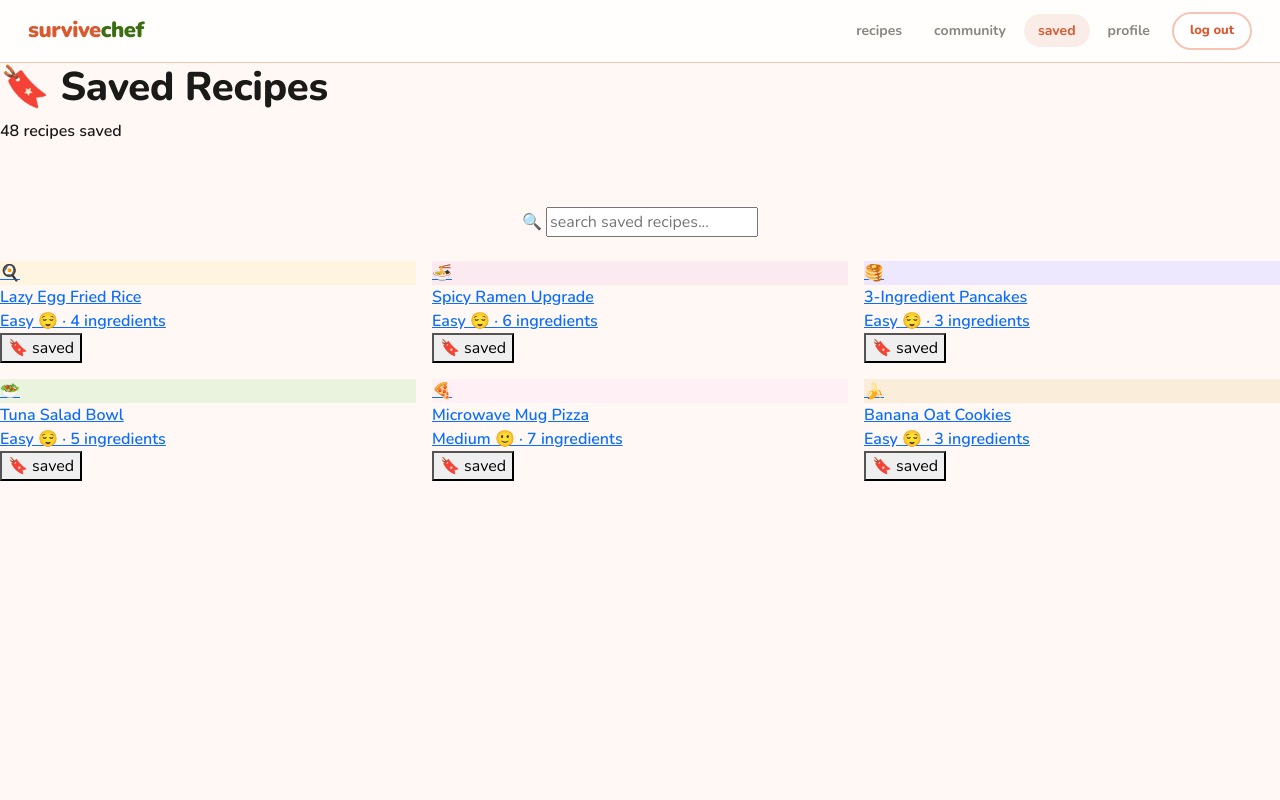
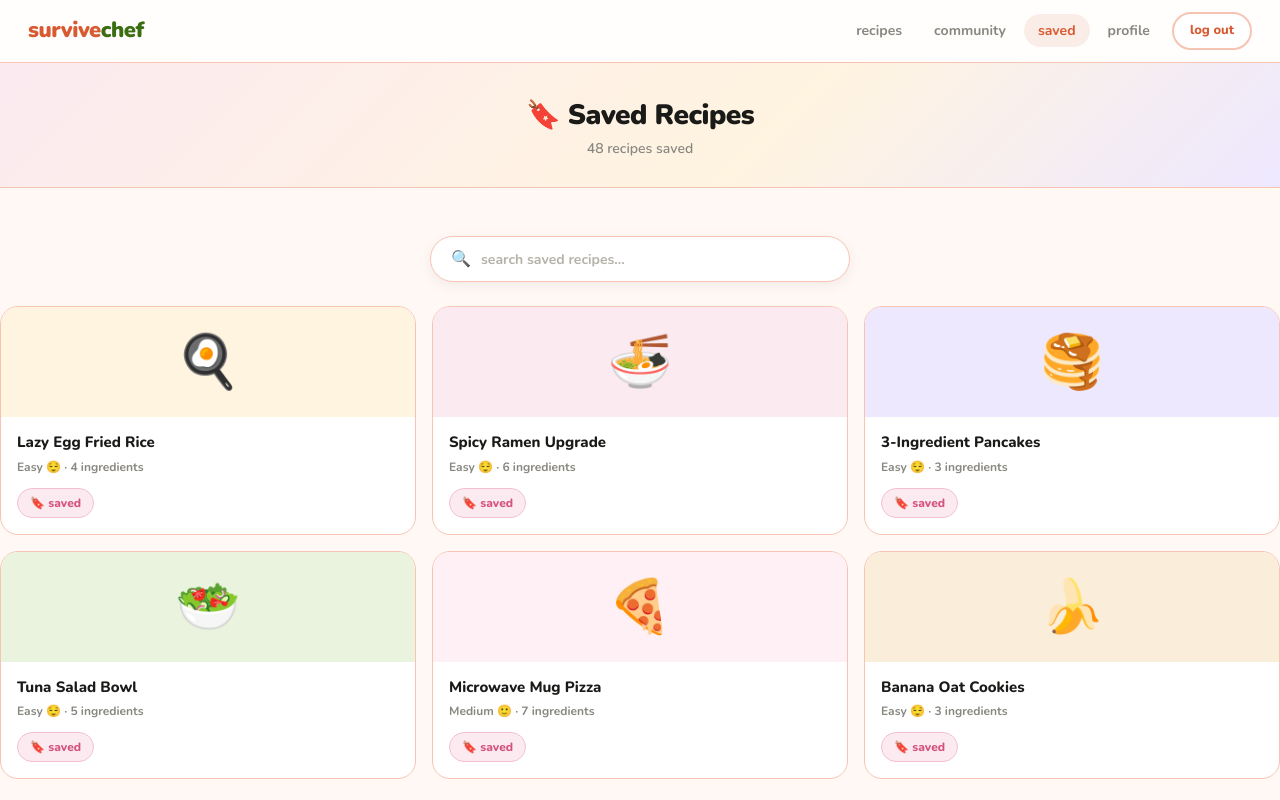
Before and after one commit to xAmyyang/cits5505, a plain HTML site: page SavedRecipe.html in a window 1280 px wide. Drawn offline with nearby package versions, Linux system fonts and the light colour scheme.

Commit message:
changed the css style issue on savedrecipe page.

```diff
--- a/SavedRecipe.html
+++ b/SavedRecipe.html
@@ -10,7 +10,7 @@
   <link rel="stylesheet" href="https://fonts.googleapis.com/css2?family=Nunito:wght@400;600;700;800;900&display=swap">
   <link rel="stylesheet" href="survivechef-bootstrap-theme.css">
   <link rel="stylesheet" href="survivechef-animations.css">
-  <link rel="stylesheet" href="saved.css">
+  <link rel="stylesheet" href="SavedRecipe.css">
 
 </head>
 <body>
```
